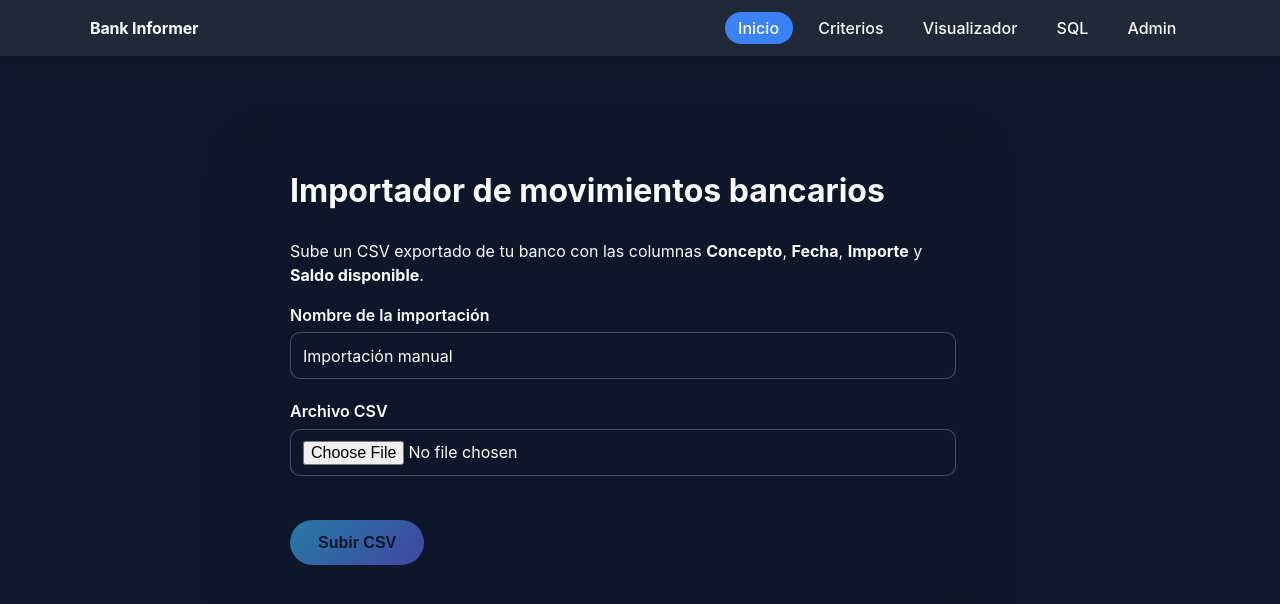
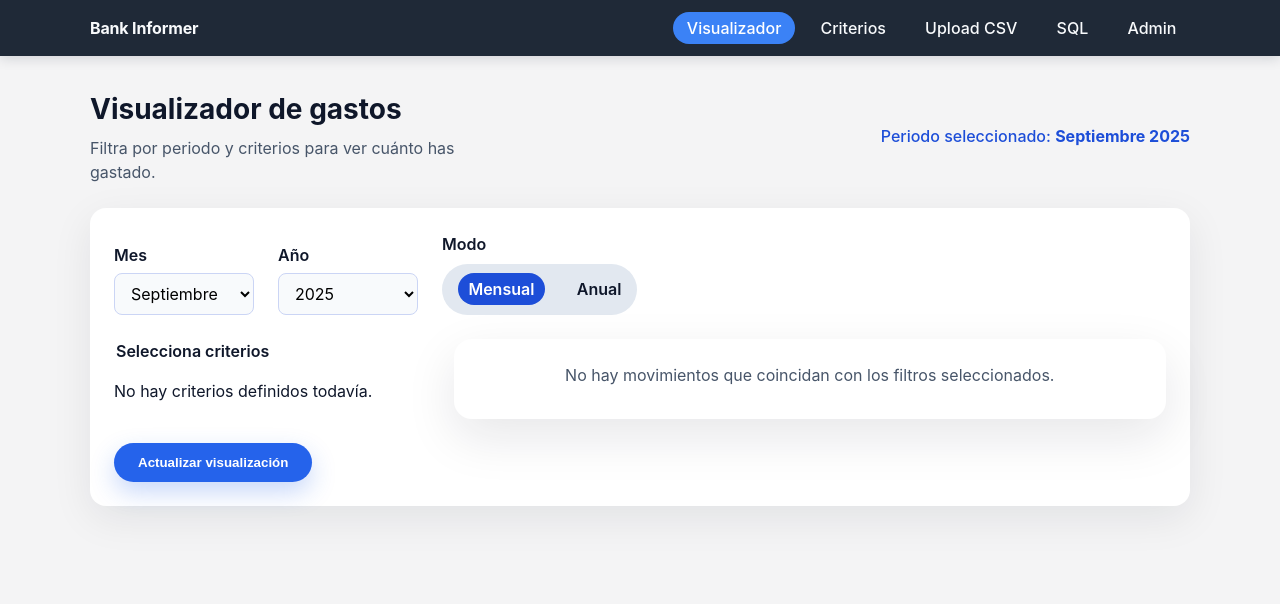
Before and after one commit to danicassani/bank_informer, a Django app: page / in a window 1280 px wide. Shown: the top 604 px of the page. After the commit the page ends 516 px from the top, so only its background shows below. Run offline with Django 5.2, Linux system fonts and the light colour scheme; data that the repository does not hold is empty.

Commit message:
Swap index and visualizer views

```diff
--- a/invoice_classifier/templates/invoice_classifier/partials/navbar.html
+++ b/invoice_classifier/templates/invoice_classifier/partials/navbar.html
@@ -4,7 +4,7 @@
     <ul class="top-nav__links">
       <li>
         <a href="{% url 'index' %}" class="{% if active_page == 'index' %}is-active{% endif %}">
-          Inicio
+          Visualizador
         </a>
       </li>
       <li>
@@ -13,8 +13,8 @@
         </a>
       </li>
       <li>
-        <a href="{% url 'visualizer' %}" class="{% if active_page == 'visualizer' %}is-active{% endif %}">
-          Visualizador
+        <a href="{% url 'upload_csv' %}" class="{% if active_page == 'upload' %}is-active{% endif %}">
+          Upload CSV
         </a>
       </li>
       <li>
--- a/invoice_classifier/templates/invoice_classifier/index.html
+++ b/invoice_classifier/templates/invoice_classifier/upload_csv.html
@@ -1,7 +1,7 @@
 {% extends "invoice_classifier/base.html" %}
 {% load static %}
 
-{% block title %}Importador bancario{% endblock %}
+{% block title %}Upload CSV{% endblock %}
 
 {% block body_class %}index-body{% endblock %}
 
@@ -14,7 +14,7 @@
 {% endblock %}
 
 {% block navbar %}
-  {% include "invoice_classifier/partials/navbar.html" with active_page="index" %}
+  {% include "invoice_classifier/partials/navbar.html" with active_page="upload" %}
 {% endblock %}
 
 {% block content %}
--- a/invoice_classifier/templates/invoice_classifier/visualizer.html
+++ b/invoice_classifier/templates/invoice_classifier/visualizer.html
@@ -4,7 +4,7 @@
 {% block title %}Visualizador de gastos{% endblock %}
 
 {% block navbar %}
-  {% include "invoice_classifier/partials/navbar.html" with active_page="visualizer" %}
+  {% include "invoice_classifier/partials/navbar.html" with active_page="index" %}
 {% endblock %}
 
 {% block extra_head %}
--- a/invoice_classifier/urls.py
+++ b/invoice_classifier/urls.py
@@ -4,7 +4,8 @@ from . import views
 
 urlpatterns = [
     path("", views.index, name="index"),
-    path("visualizador/", views.visualizer, name="visualizer"),
+    path("visualizador/", views.visualizer, name="visualizer_legacy"),
+    path("upload-csv/", views.upload_csv, name="upload_csv"),
     path("api/imports/", views.upload_statement, name="upload_statement"),
     path("debug/sql/", views.debug_sql_console, name="debug_sql_console"),
     path(
--- a/invoice_classifier/views.py
+++ b/invoice_classifier/views.py
@@ -30,10 +30,10 @@ from .models import (
 
 
 @ensure_csrf_cookie
-def index(request: HttpRequest) -> HttpResponse:
-    """Render the Vue-powered index page."""
+def upload_csv(request: HttpRequest) -> HttpResponse:
+    """Render the CSV upload interface."""
 
-    return render(request, "invoice_classifier/index.html")
+    return render(request, "invoice_classifier/upload_csv.html")
 
 
 MONTH_NAMES_ES = [
@@ -54,7 +54,7 @@ MONTH_NAMES_ES = [
 
 
 @ensure_csrf_cookie
-def visualizer(request: HttpRequest) -> HttpResponse:
+def index(request: HttpRequest) -> HttpResponse:
     """Display aggregated spending per criterion using interactive controls."""
 
     today = timezone.localdate()
@@ -152,6 +152,13 @@ def visualizer(request: HttpRequest) -> HttpResponse:
         "invoice_classifier/visualizer.html",
         context,
     )
+
+
+@ensure_csrf_cookie
+def visualizer(request: HttpRequest) -> HttpResponse:
+    """Backward-compatible alias for the CSV upload page."""
+
+    return upload_csv(request)
 
 
 def _parse_decimal(value: str) -> Decimal:
```
